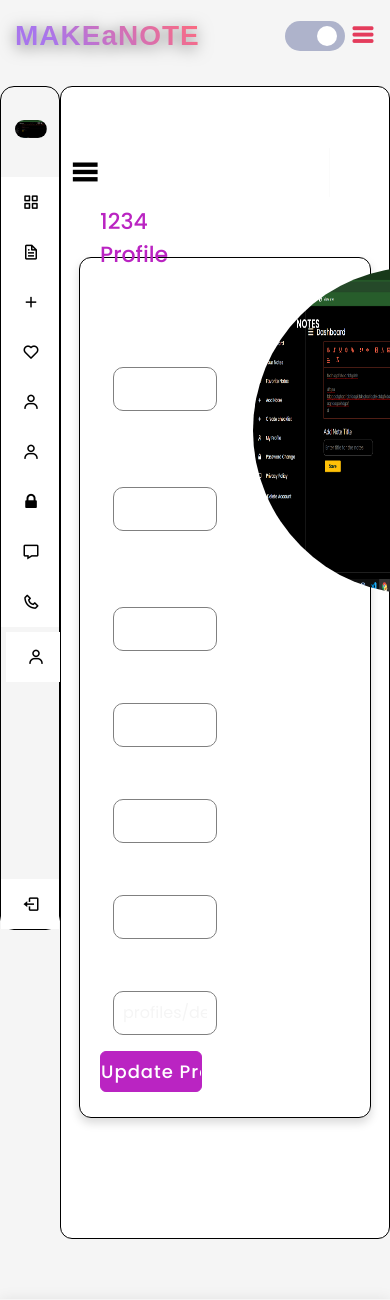
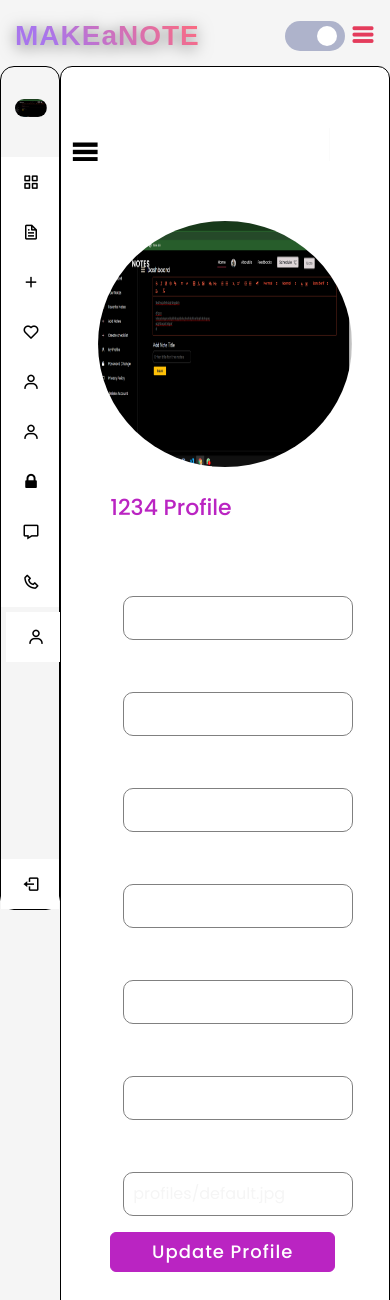
Before and after one commit to pawan941394/makeanotetesting, a Django app: page /profile in a window 390 px wide. Shown: the top 1300 px of the page. Run offline with Django 3.2, Linux system fonts and the light colour scheme; a user stored in the database is signed in; data comes from the database, SQL or seed files in the repository; data that the repository does not hold is empty.

Commit message:
Update userProfile.html

```diff
--- a/templates/AfterLogin/userProfile.html
+++ b/templates/AfterLogin/userProfile.html
@@ -6,7 +6,54 @@
 <link rel="stylesheet" href="{% static 'afterLogin/css/dashBoardIndex.css' %}">
 <link rel="stylesheet" href="{% static 'afterLogin/css/allnotes.css' %}">
 <link rel="stylesheet" href="{% static 'afterLogin/css/profile.css' %}">
-<link rel="stylesheet" href="{% static 'css/modal.css' %}"> {% endblock %} {% block content %}
+<link rel="stylesheet" href="{% static 'css/modal.css' %}">
+
+<style>
+    @media only screen and (max-width:840px) {
+        .dashboardIndex {
+            margin-top: 6px;
+        }
+        .contactUsPage .container .content {
+            display: flex !important;
+            align-items: center !important;
+            justify-content: space-between !important;
+            padding: 0px !important;
+            flex-direction: column-reverse !important;
+        }
+        .contactUsPage .content form {
+            width: 100% !important;
+            margin: auto !important;
+        }
+        .contactUsPage .content .image-box {
+            max-width: fit-content !important;
+            display: contents !important;
+            display: flex !important;
+            flex-direction: column !important;
+            margin: auto !important;
+            margin-top: 0% !important;
+        }
+        .home-section .home-content {
+            position: relative !important;
+            padding-top: 0px !important;
+        }
+        .contactUsPage .container {
+            display: flex;
+            display: contents !important;
+        }
+    }
+
+    @media only screen and (max-width:455px) {
+        .contactUsPage .content form {
+            width: 70% !important;
+            margin: auto !important;
+        }
+        .contactUsPage .content .image-box img {
+            width: 254px !important;
+            height: 246px !important;
+        }
+    }
+</style>
+{% endblock %} {% block content %}
 
 <!-- DashBoar  -->
 {% for message in messages %}
@@ -55,7 +102,7 @@
 </script>
 {% endfor %}
 
-<section class="loginModal">
+<section class="loginModal" style="    position: absolute;">
     <div class="container text-center">
         <div class="costumModal">
 
```
